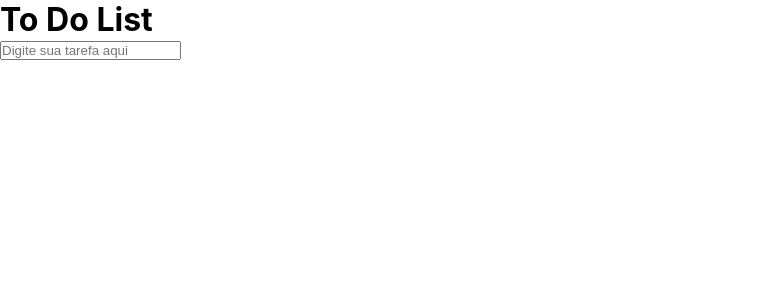
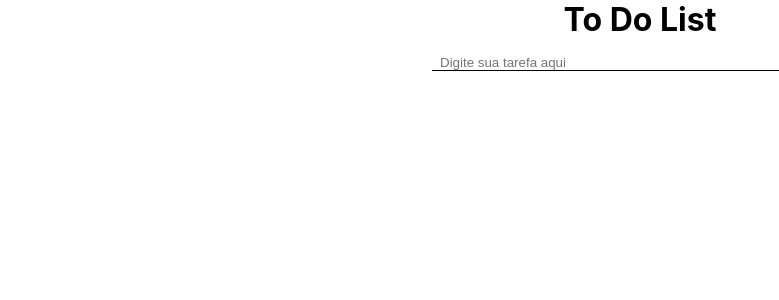
Before and after one commit to ElaineMoreira/toDo_fullStack, a React (Create React App) app in the folder client/: page / in a window 1280 px wide. Shown: the top 300 px of the page, without its empty margins (0-779 px from the left). Built offline with nearby package versions, Linux system fonts and the light colour scheme.

Commit message:
feat: 🎸 add css

```diff
--- a/client/src/App.css
+++ b/client/src/App.css
@@ -2,3 +2,57 @@
   margin: 0;
   padding: 0;
 }
+
+.container{
+  max-width: 600px;
+  margin: auto;
+  padding: 0 1rem;
+}
+
+h1{
+  text-align: center;
+}
+
+.top{
+  margin-top: 1rem;
+  display: flex;
+  gap: 1rem;
+  justify-content: center;
+}
+
+input{
+  border: none;
+  outline: none;
+  width: 400px;
+  padding: 0 0.5rem;
+  border-bottom: 1px solid #000;
+}
+
+.add{
+  background-color: #000;
+  color: #fff;
+  padding: 0.5rem 1.5rem;
+  cursor: pointer;
+}
+
+.item{
+  position: relative;
+  margin-top: 1rem;
+  background-color: #000;
+  color: #fff;
+  padding: 1.5rem 3rem;
+  border-radius: 5px;
+}
+
+.icons{
+  position: absolute;
+  top: 50%;
+  transform: translateY(-50%);
+  right: 10px;
+  display: flex;
+  gap: 0.5rem;
+}
+
+i{
+  cursor: pointer;
+}
```
